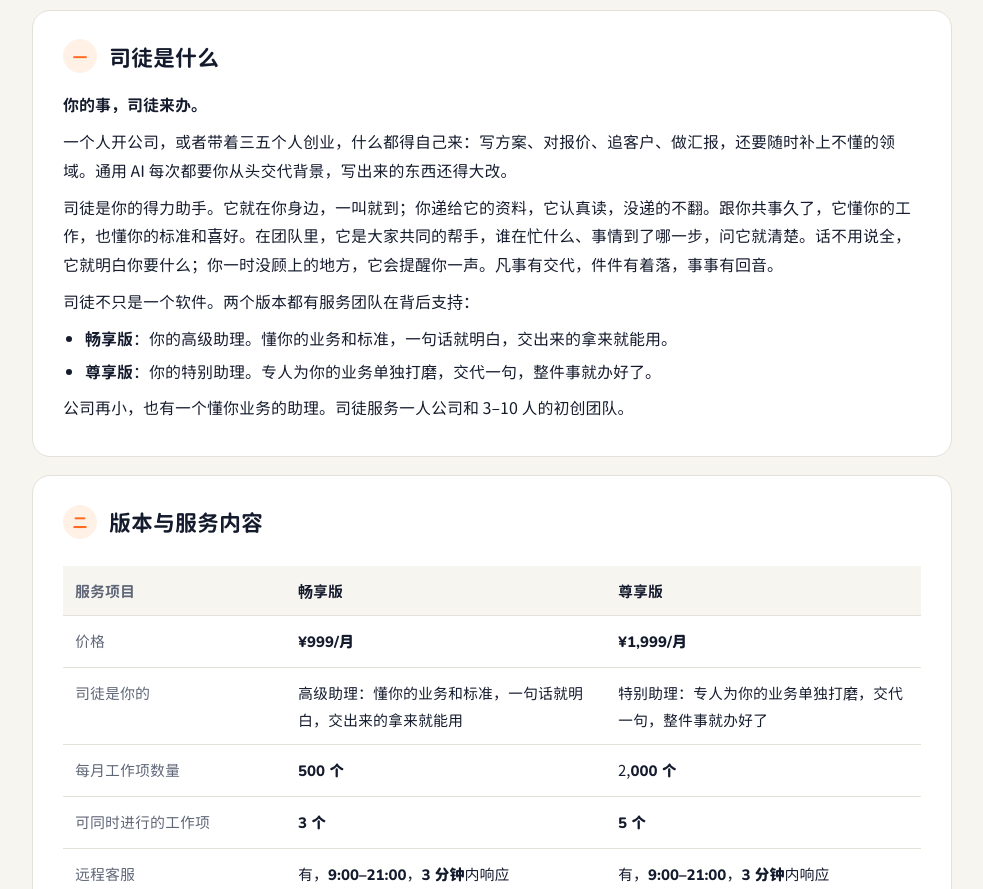
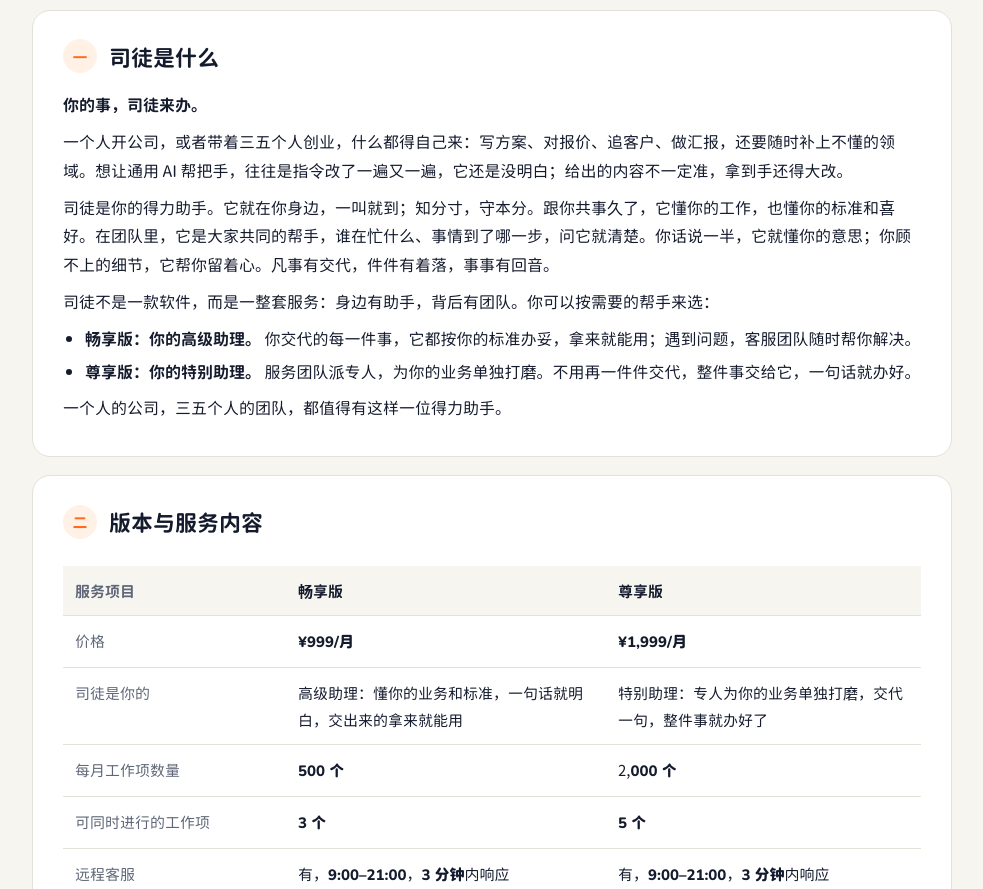
Before and after one commit to alangao2025-dev/situ-service, a plain HTML site: page public/index.html in a window 1280 px wide. Shown: the part 680-1569 px from the top of the page, without its empty margins (148-1131 px from the left). Drawn offline with Linux system fonts and the light colour scheme.

Commit message:
“司徒是什么”整节改写：痛点、人+机器、两档差异、结尾

```diff
--- a/public/index.html
+++ b/public/index.html
@@ -45,7 +45,7 @@ footer{padding:20px 0 50px;color:#5E6677;font-size:13px;display:flex;justify-con
 @media (max-width:700px){.hero h1{font-size:32px}.tiers{grid-template-columns:1fr}.card{padding:20px 18px}th:first-child,td:first-child{width:auto}}
 @media print{body{background:#fff}.card,.tier{break-inside:avoid}}
 </style></head><body>
-<header><div class="wrap top"><div style="display:inline-flex;align-items:center;gap:2.0mm"><svg width="7.587mm" height="9mm" viewBox="0 0 1686 2000" xmlns="http://www.w3.org/2000/svg"><defs><clipPath id="sp3"><rect x="-200" y="0" width="2086" height="2200"/></clipPath></defs><g clip-path="url(#sp3)"><circle cx="360" cy="-40" r="320" fill="#E8550F"/><path d="M162 1330 V600 C162 420 230 290 330 200 C430 110 560 50 700 20 L960 920 V1870 H700 A538 538 0 0 1 162 1330 Z" fill="#FF7A33"/><ellipse cx="660" cy="470" rx="384" ry="476" fill="#FFFFFF"/><circle cx="678" cy="477" r="97" fill="#141B2D"/><path d="M960 920 L1575 1792 C1450 1880 1300 1920 1150 1918 C860 1912 640 1680 637 1390 C635 1180 760 1000 960 920 Z" fill="#E8550F"/><path d="M885 580 C910 620 960 640 1050 635 C1130 630 1190 650 1225 730 C1150 830 1060 890 960 920 C915 820 890 700 885 580 Z" fill="#5E6677"/><path d="M885 580 C850 400 880 250 960 170 C1030 100 1110 80 1180 110 C1300 160 1400 320 1440 540 C1462 700 1440 840 1378 920 C1375 840 1320 742 1225 730 C1190 650 1130 630 1050 635 C960 640 910 620 885 580 Z" fill="#141B2D"/></g></svg><div><span class="wm wm-ink" style="height:4.14mm;width:8.54mm" role="img" aria-label="司徒"></span></div></div><span class="meta">服务说明 · 草案 v0.7 · 2026-11-18</span></div></header>
+<header><div class="wrap top"><div style="display:inline-flex;align-items:center;gap:2.0mm"><svg width="7.587mm" height="9mm" viewBox="0 0 1686 2000" xmlns="http://www.w3.org/2000/svg"><defs><clipPath id="sp3"><rect x="-200" y="0" width="2086" height="2200"/></clipPath></defs><g clip-path="url(#sp3)"><circle cx="360" cy="-40" r="320" fill="#E8550F"/><path d="M162 1330 V600 C162 420 230 290 330 200 C430 110 560 50 700 20 L960 920 V1870 H700 A538 538 0 0 1 162 1330 Z" fill="#FF7A33"/><ellipse cx="660" cy="470" rx="384" ry="476" fill="#FFFFFF"/><circle cx="678" cy="477" r="97" fill="#141B2D"/><path d="M960 920 L1575 1792 C1450 1880 1300 1920 1150 1918 C860 1912 640 1680 637 1390 C635 1180 760 1000 960 920 Z" fill="#E8550F"/><path d="M885 580 C910 620 960 640 1050 635 C1130 630 1190 650 1225 730 C1150 830 1060 890 960 920 C915 820 890 700 885 580 Z" fill="#5E6677"/><path d="M885 580 C850 400 880 250 960 170 C1030 100 1110 80 1180 110 C1300 160 1400 320 1440 540 C1462 700 1440 840 1378 920 C1375 840 1320 742 1225 730 C1190 650 1130 630 1050 635 C960 640 910 620 885 580 Z" fill="#141B2D"/></g></svg><div><span class="wm wm-ink" style="height:4.14mm;width:8.54mm" role="img" aria-label="司徒"></span></div></div><span class="meta">服务说明 · 草案 v0.8 · 2026-11-18</span></div></header>
 <main class="wrap">
 <div class="hero"><h1>你的事，<em>司徒</em>来办</h1><p class="lead">公司再小，也有一个懂你业务的助理</p><p class="sub">单兵有助理，小队有帮手。两个版本，按你需要的助理来选。</p></div>
 <div class="tiers">
@@ -59,14 +59,14 @@ footer{padding:20px 0 50px;color:#5E6677;font-size:13px;display:flex;justify-con
 <div class="fine">每月 2,000 个工作项 · 可同时进行 5 个</div></div></div>
 <section class="card"><h2><span class="no">一</span>司徒是什么</h2>
 <p><strong>你的事，司徒来办。</strong></p>
-<p>一个人开公司，或者带着三五个人创业，什么都得自己来：写方案、对报价、追客户、做汇报，还要随时补上不懂的领域。通用 AI 每次都要你从头交代背景，写出来的东西还得大改。</p>
-<p>司徒是你的得力助手。它就在你身边，一叫就到；你递给它的资料，它认真读，没递的不翻。跟你共事久了，它懂你的工作，也懂你的标准和喜好。在团队里，它是大家共同的帮手，谁在忙什么、事情到了哪一步，问它就清楚。话不用说全，它就明白你要什么；你一时没顾上的地方，它会提醒你一声。凡事有交代，件件有着落，事事有回音。</p>
-<p>司徒不只是一个软件。两个版本都有服务团队在背后支持：</p>
+<p>一个人开公司，或者带着三五个人创业，什么都得自己来：写方案、对报价、追客户、做汇报，还要随时补上不懂的领域。想让通用 AI 帮把手，往往是指令改了一遍又一遍，它还是没明白；给出的内容不一定准，拿到手还得大改。</p>
+<p>司徒是你的得力助手。它就在你身边，一叫就到；知分寸，守本分。跟你共事久了，它懂你的工作，也懂你的标准和喜好。在团队里，它是大家共同的帮手，谁在忙什么、事情到了哪一步，问它就清楚。你话说一半，它就懂你的意思；你顾不上的细节，它帮你留着心。凡事有交代，件件有着落，事事有回音。</p>
+<p>司徒不是一款软件，而是一整套服务：身边有助手，背后有团队。你可以按需要的帮手来选：</p>
 <ul>
-<li><strong>畅享版</strong>：你的高级助理。懂你的业务和标准，一句话就明白，交出来的拿来就能用。</li>
-<li><strong>尊享版</strong>：你的特别助理。专人为你的业务单独打磨，交代一句，整件事就办好了。</li>
+<li><strong>畅享版：你的高级助理。</strong> 你交代的每一件事，它都按你的标准办妥，拿来就能用；遇到问题，客服团队随时帮你解决。</li>
+<li><strong>尊享版：你的特别助理。</strong> 服务团队派专人，为你的业务单独打磨。不用再一件件交代，整件事交给它，一句话就办好。</li>
 </ul>
-<p>公司再小，也有一个懂你业务的助理。司徒服务一人公司和 3–10 人的初创团队。</p>
+<p>一个人的公司，三五个人的团队，都值得有这样一位得力助手。</p>
 </section><section class="card"><h2><span class="no">二</span>版本与服务内容</h2>
 <div class="tbl"><table>
 <thead>
```
